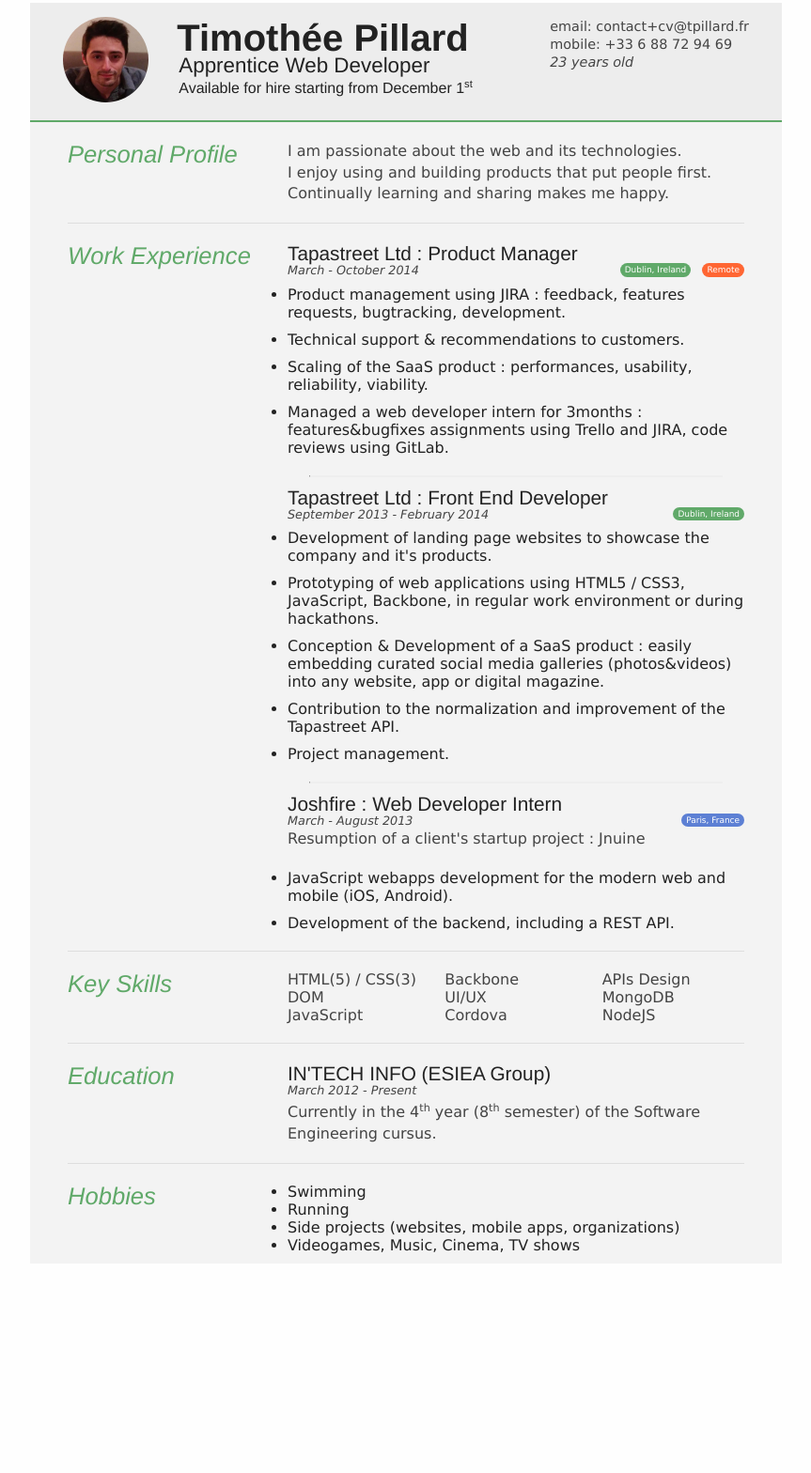
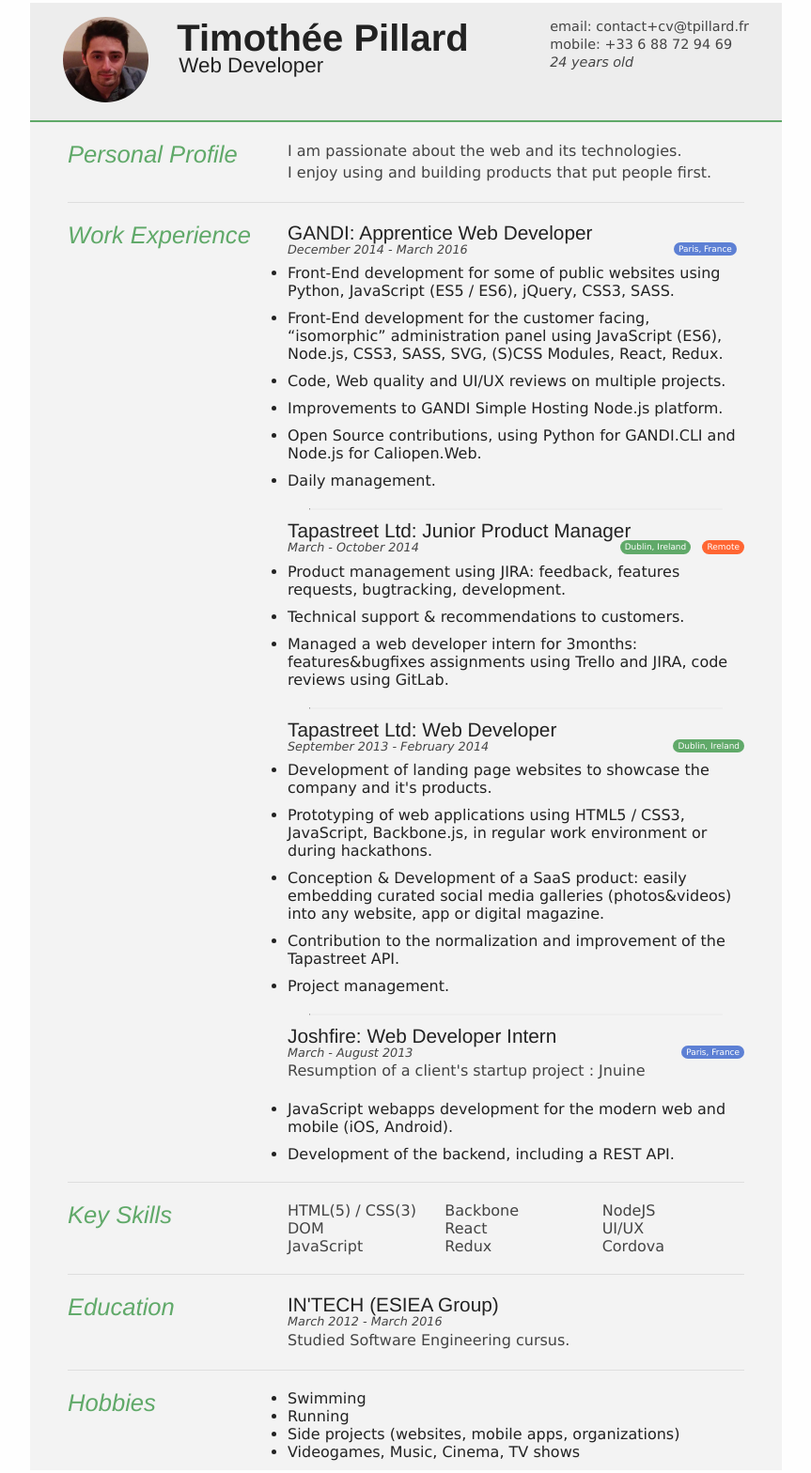
Before and after one commit to ziir/resume, a plain HTML site: page index.html in a window 1280 px wide. Shown: the part 27-1595 px from the top of the page at 94% size, without its empty margins (208-1071 px from the left). Before the commit the page ends 1402 px from the top, so only its background shows below. Drawn offline with Linux system fonts and the light colour scheme.

Commit message:
Update w/ Gandi.net work experience

```diff
--- a/index.html
+++ b/index.html
@@ -1,7 +1,7 @@
 <!DOCTYPE html>
 <html lang="en">
     <head>
-		<title>Tim PILLARD's resume</title>
+        <title>Timothée Pillard's resume</title>
 
         <meta name="viewport" content="width=device-width"/>
         <meta name="description" content="Tim PILLARD's resume."/>
@@ -22,15 +22,14 @@
 
                 <div id="name">
                     <h1>Timothée Pillard</h1>
-					<h2>Apprentice Web Developer</h2>
-					<h3>Available for hire starting from December 1<sup>st</sup></h3>
+                    <h2>Web Developer</h2>
                 </div>
 
                 <div id="contactDetails">
                     <ul>
                         <li>email: <a href="mailto:contact+cv@tpillard.fr" target="_blank">contact+cv@tpillard.fr</a></li>
                         <li>mobile: +33 6 88 72 94 69</li>
-						<li class="italic">23 years old</li>
+                        <li class="italic">24 years old</li>
                     </ul>
                 </div>
                 <div class="clear"></div>
@@ -48,8 +47,6 @@
                                 I am passionate about the web and its technologies.
                                 <br>
                                 I enjoy using and building products that put people first.
-								<br>
-								Continually learning and sharing makes me happy.
                             </p>
                         </div>
                     </article>
@@ -64,7 +61,37 @@
 
                     <div class="sectionContent">
                         <article>
-							<h2>Tapastreet Ltd : Product Manager </h2>
+                            <h2>GANDI: Apprentice Web Developer</h2>
+                            <p class="subDetails">December 2014 - March 2016
+                                <span class="float-right">
+                                    <span class="badge badge-blue no-float">Paris, France</span>
+                                    &nbsp;
+                                </span>
+                            </p>
+                            <ul>
+                                <li>
+                                    Front-End development for some of public websites using Python, JavaScript (ES5 / ES6), jQuery, CSS3, SASS.
+                                </li>
+                                <li>
+                                    Front-End development for the customer facing, “isomorphic” administration panel using JavaScript (ES6), Node.js, CSS3, SASS, SVG, (S)CSS Modules, React, Redux.
+                                </li>
+                                <li>
+                                    Code, Web quality and UI/UX reviews on multiple projects.
+                                </li>
+                                <li>
+                                    Improvements to GANDI Simple Hosting Node.js platform.
+                                </li>
+                                <li>
+                                    Open Source contributions, using Python for GANDI.CLI and Node.js for Caliopen.Web.
+                                </li>
+                                <li>
+                                    Daily management.
+                                </li>
+                            </ul>
+                        </article>
+                        <hr/>
+                        <article>
+                            <h2>Tapastreet Ltd: Junior Product Manager</h2>
                             <p class="subDetails">March - October 2014
                                 <span class="float-right">
                                     <span class="badge badge-green no-float">Dublin, Ireland</span>
@@ -74,32 +101,29 @@
                             </p>
                             <ul>
                                 <li>
-									Product management using JIRA : feedback, features requests, bugtracking, development.
+                                    Product management using JIRA: feedback, features requests, bugtracking, development.
                                 </li>
                                 <li>
                                     Technical support &amp; recommendations to customers.
                                 </li>
                                 <li>
-									Scaling of the SaaS product : performances, usability, reliability, viability.
-								</li>
-								<li>
-									Managed a web developer intern for 3months : features&amp;bugfixes assignments using Trello and JIRA, code reviews using GitLab.
+                                    Managed a web developer intern for 3months: features&amp;bugfixes assignments using Trello and JIRA, code reviews using GitLab.
                                 </li>
                             </ul>
                         </article>
                         <hr/>
                         <article>
-							<h2>Tapastreet Ltd : Front End Developer</h2>
+                            <h2>Tapastreet Ltd: Web Developer</h2>
                             <p class="subDetails">September 2013 - February 2014 <span class="badge badge-green">Dublin, Ireland</span></p>
                             <ul>
                                 <li>
                                     Development of landing page websites to showcase the company and it's products.
                                 </li>
                                 <li>
-									Prototyping of web applications using HTML5 / CSS3, JavaScript, Backbone, in regular work environment or during hackathons.
+                                    Prototyping of web applications using HTML5 / CSS3, JavaScript, Backbone.js, in regular work environment or during hackathons.
                                 </li>
                                 <li>
-									Conception &amp; Development of a SaaS product : easily embedding curated social media galleries (photos&amp;videos) into any website, app or digital magazine.
+                                    Conception &amp; Development of a SaaS product: easily embedding curated social media galleries (photos&amp;videos) into any website, app or digital magazine.
                                 </li>
                                 <li>
                                     Contribution to the normalization and improvement of the Tapastreet API.
@@ -111,7 +135,7 @@
                         </article>
                         <hr/>
                         <article>
-							<h2>Joshfire : Web Developer Intern</h2>
+                            <h2>Joshfire: Web Developer Intern</h2>
                             <p class="subDetails">March - August 2013 <span class="badge badge-blue">Paris, France</span></p>
                             <p>
                                 Resumption of a client's startup project : Jnuine
@@ -141,11 +165,11 @@
                             <li>DOM</li>
                             <li>JavaScript</li>
                             <li>Backbone</li>
+                            <li>React</li>
+                            <li>Redux</li>
+                            <li>NodeJS</li>
                             <li>UI/UX</li>
                             <li>Cordova</li>
-							<li>APIs Design</li>
-							<li>MongoDB</li>
-							<li>NodeJS</li>
                         </ul>
                     </div>
                     <div class="clear"></div>
@@ -159,10 +183,10 @@
 
                     <div class="sectionContent">
                         <article>
-							<h2>IN'TECH INFO (ESIEA Group)</h2>
-							<p class="subDetails">March 2012 - Present</p>
+                            <h2>IN'TECH (ESIEA Group)</h2>
+                            <p class="subDetails">March 2012 - March 2016</p>
                             <p>
-								Currently in the 4<sup>th</sup> year (8<sup>th</sup> semester) of the Software Engineering cursus.
+                                Studied Software Engineering cursus.
                             </p>
                         </article>
                     </div>
```
Lines whose indentation alone changed are shown as unchanged.
